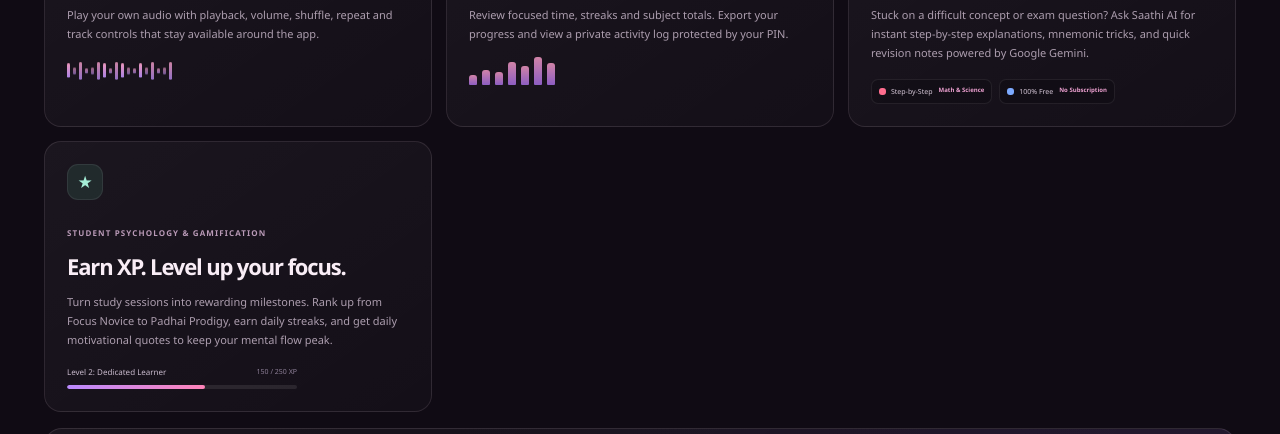
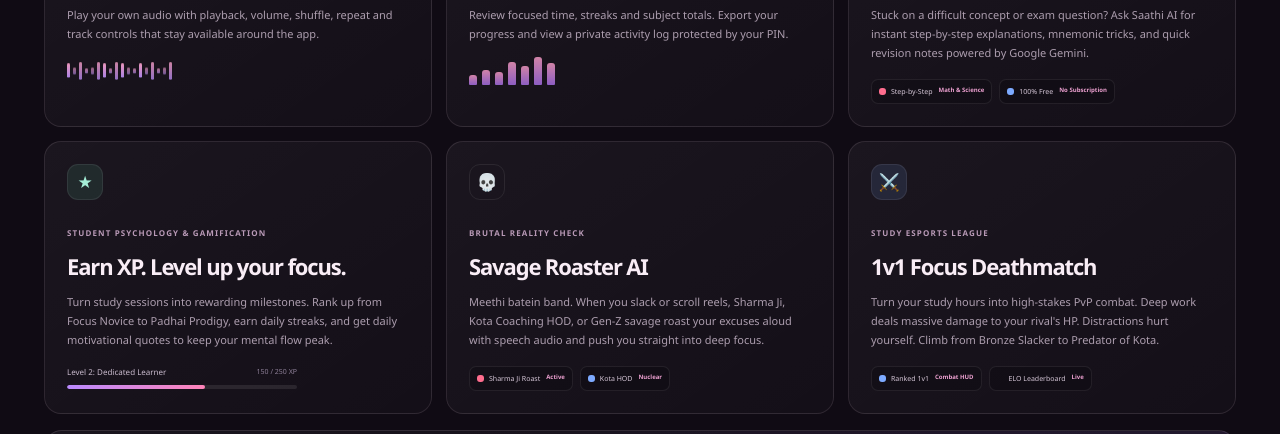
Before and after one commit to ishaannn104/padhai-saathi-website, a plain HTML site: page index.html in a window 1280 px wide. Shown: the part 2031-2465 px from the top of the page. Drawn offline with Linux system fonts and the light colour scheme.

Commit message:
Add Savage Roaster AI & 1v1 Focus Deathmatch features to website

```diff
--- a/index.html
+++ b/index.html
@@ -147,6 +147,14 @@
           <article class="feature-card feature-gamification reveal reveal-late">
             <div class="feature-icon icon-mint"><span>★</span></div>
             <div class="feature-copy"><span class="feature-overline">STUDENT PSYCHOLOGY &amp; GAMIFICATION</span><h3>Earn XP. Level up your focus.</h3><p>Turn study sessions into rewarding milestones. Rank up from Focus Novice to Padhai Prodigy, earn daily streaks, and get daily motivational quotes to keep your mental flow peak.</p><div class="plan-progress"><div class="plan-progress-top"><span>Level 2: Dedicated Learner</span><b>150 / 250 XP</b></div><div class="plan-track"><i style="width: 60%;"></i></div></div></div>
+          </article>
+          <article class="feature-card reveal">
+            <div class="feature-icon icon-rose"><span>💀</span></div>
+            <div class="feature-copy"><span class="feature-overline">BRUTAL REALITY CHECK</span><h3>Savage Roaster AI</h3><p>Meethi batein band. When you slack or scroll reels, Sharma Ji, Kota Coaching HOD, or Gen-Z savage roast your excuses aloud with speech audio and push you straight into deep focus.</p><div class="blocker-demo"><span><i class="app-dot dot-rose"></i> Sharma Ji Roast <b>Active</b></span><span><i class="app-dot dot-blue"></i> Kota HOD <b>Nuclear</b></span></div></div>
+          </article>
+          <article class="feature-card reveal reveal-late">
+            <div class="feature-icon icon-blue"><span>⚔️</span></div>
+            <div class="feature-copy"><span class="feature-overline">STUDY ESPORTS LEAGUE</span><h3>1v1 Focus Deathmatch</h3><p>Turn your study hours into high-stakes PvP combat. Deep work deals massive damage to your rival's HP. Distractions hurt yourself. Climb from Bronze Slacker to Predator of Kota.</p><div class="blocker-demo"><span><i class="app-dot dot-blue"></i> Ranked 1v1 <b>Combat HUD</b></span><span><i class="app-dot dot-green"></i> ELO Leaderboard <b>Live</b></span></div></div>
           </article>
         </div>
         <article class="youtube-feature-card reveal" id="youtube-focus">
```
